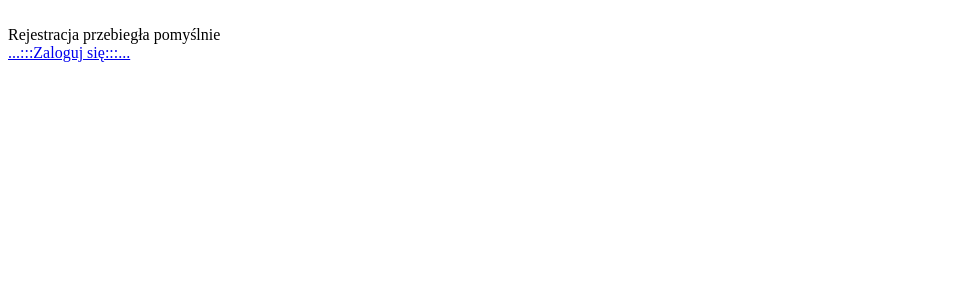
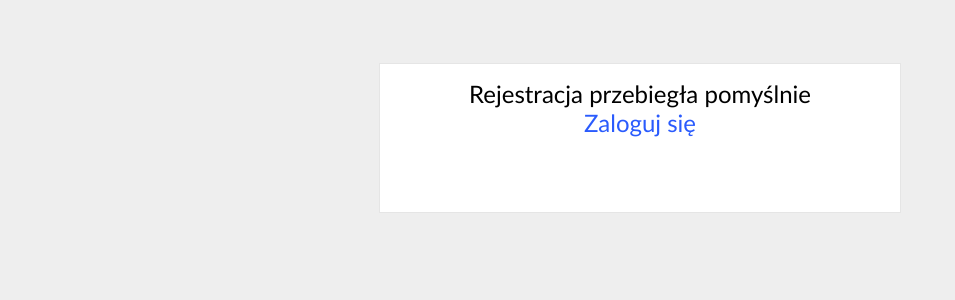
Before and after one commit to jvstyna/apteczka, a PHP site: page /rejestrator.php in a window 1280 px wide. Shown: the top 300 px of the page, without its empty margins (0-955 px from the left). Run offline with PHP 8.4, Linux system fonts and the light colour scheme; data that the repository does not hold is empty.

Commit message:
Changed css

```diff
--- a/rejestrator.php
+++ b/rejestrator.php
@@ -1,3 +1,10 @@
+<html>
+    <head>
+        <link rel ="stylesheet" href="style.css">
+        <link rel="shortcut icon" href="apteczka_logo.ico"/>
+        <title>Domowa Apteczka</title>
+    </head>
+    <body>
 <?php
 session_start();
 echo "<meta charset ='UTF-8'>";
@@ -15,7 +22,7 @@ if($_SERVER["REQUEST_METHOD"]=="POST")
 {
     if (empty($_POST["name"]))
     {
-        $imErr = "Musisz podać imię i nazwisko!";
+        $imErr = "Musisz podać imię i nazwisko!<br>";
     }
     else
     {
@@ -23,7 +30,7 @@ if($_SERVER["REQUEST_METHOD"]=="POST")
     }
     if(empty($_POST["email"]))
     {
-        $mailErr = "Musisz podać E-mail!";
+        $mailErr = "Musisz podać E-mail!<br>";
     }
     else
     {
@@ -31,7 +38,7 @@ if($_SERVER["REQUEST_METHOD"]=="POST")
     }
     if(empty($_POST["userpassword"]))
     {
-        $passErr = "Musisz podać hasło!";
+        $passErr = "Musisz podać hasło!<br>";
     }
     else
     {
@@ -50,16 +57,22 @@ if($_SERVER["REQUEST_METHOD"]=="POST")
     $user_password = mysqli_real_escape_string($dbconn, $passwd);
 
     $user_password_hash = password_hash($user_password, PASSWORD_DEFAULT);
-    echo "<br>".$imErr."<br".$mailErr."<br>".$passErr;
+
+    if($mailErr=="" && $imErr=="" && $passErr==""){
 
         if (mysqli_query($dbconn, "INSERT INTO users (user_fullname, user_email, user_passwordhash)
             VALUES ('$user_fullname', '$user_email', '$user_password_hash')")) {
-            echo "Rejestracja przebiegła pomyślnie";
+                echo '<div class="login_window"><div class="login_header">Rejestracja przebiegła pomyślnie<br><a href="./logowanie.php">Zaloguj się</a></div></div>';
             }
             else{
                 echo "Nieoczekiwany błąd";
             }
+        }
+    else{
+
+        echo '<div class="login_window"><div class="login_header">'.$imErr.''.$mailErr.''.$passErr.'<a href="./rejestracja.php">Spróbuj ponownie</a></div></div>';
+
+    }
             ?>
-        <br><a href="./logowanie.php">...:::Zaloguj się:::...</a><br>
     </body>
 </html>
--- a/style.css
+++ b/style.css
@@ -0,0 +1,104 @@
+*{font-family: calibri}
+
+body {
+  background: #eee !important;
+}
+
+a:link{
+    text-decoration:none;
+    color:#2a5bfd
+
+}
+
+a:visited {
+    text-decoration: none;
+    color:#2a5bfd
+  }
+
+a:hover{
+    color:#103ccc
+}
+
+  a:active {
+    text-decoration: none;
+    color:#2a5bfd
+  }
+
+
+
+.login_window,.register_window {
+    max-width: 450px;
+    max-height:450px;
+    padding: 15px 35px 45px;
+    margin: auto;
+    margin-top: 5%;
+    background-color: #fff;
+    border: 1px solid rgba(0, 0, 0, 0.1);
+}
+
+  .login_header,.register_header {
+    margin-bottom: 30px;
+    text-align:center;
+    font-size:24px;
+  }
+
+  .login_email,.register_email {
+      padding-top:5%;
+    font-size: 16px;
+    text-align:center
+
+  }
+
+  .login_password,.register_password{
+    font-size: 16px;
+    padding-top:5%;
+    text-align:center
+  }
+
+  .login_submit,.register_submit{
+      text-align:center;
+  }
+
+  .register_name{
+    font-size: 16px;
+    padding-top:5%;
+    text-align:center
+  }
+
+
+  input[type=submit]
+  {
+    margin-top:5%;
+    background-color: #2a5bfd;
+    color: white;
+    padding: 12px 20px;
+    width:100px;
+    border: none;
+    border-radius: 4px;
+    cursor: pointer;
+  }
+
+  input[type=submit]:hover {
+    background-color: #103ccc;
+  }
+
+  input[type=email]
+  {
+      font-size:18px;
+  }
+
+  input[type=text]{
+      font-size:18px
+  }
+
+  input[type=password]
+  {
+      font-size:18px;
+  }
+
+  .login_register,.register_login{
+    font-size:14px;
+    padding-top:2%;
+    text-align:center
+
+  }
```
Also changed, not shown: login.php (+9 -6 lines), logowanie.php (+11 -11 lines), rejestracja.php (+14 -8 lines), apteczka_logo.ico (added). Lines whose indentation alone changed are shown as unchanged.
